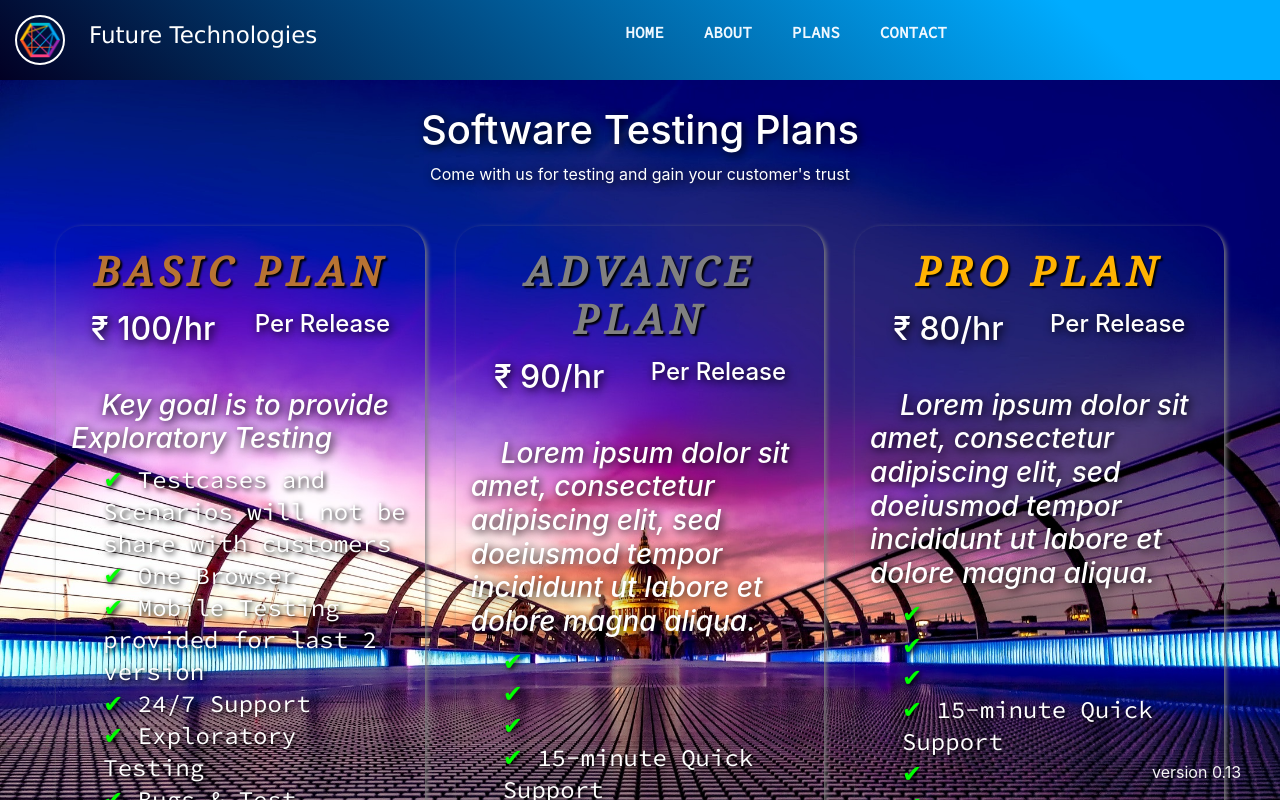
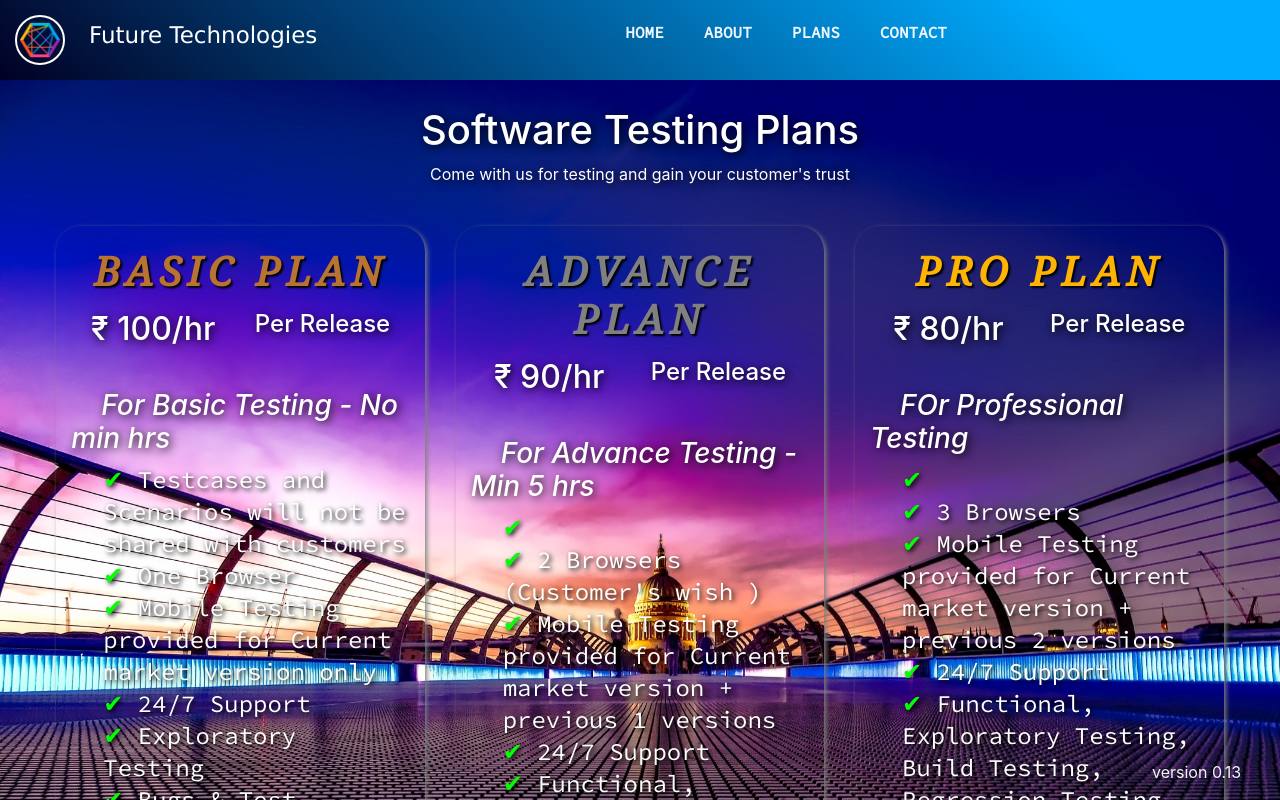
Before and after one commit to Sakrateesh-R/Future_technology, a React (Create React App) app: page /plans in a window 1280 px wide. Shown: the top 800 px of the page. Built offline with nearby package versions, Linux system fonts and the light colour scheme; a web font is replaced by a local one.

Commit message:
updated the Advance & Pro in Plans
Updated the Advance & Pro Plans in the Plans page

```diff
--- a/src/Components/Plans.js
+++ b/src/Components/Plans.js
@@ -10,10 +10,10 @@ const cloudPlans = [
     plan: "BASIC PLAN",
     price: "₹ 100/hr",
     text:
-      "Key goal is to provide Exploratory Testing",
-    testcaseDesign: " Testcases and Scenarios will not be share with customers",
+      "For Basic Testing - No min hrs ",
+    testcaseDesign: " Testcases and Scenarios will not be shared with customers",
     browsers: "One Browser",
-    mobileTest: "Mobile Testing provided for last 2 version",
+    mobileTest: "Mobile Testing provided for Current market version only ",
     support: "24/7 Support",
     testing: "Exploratory Testing",
     reports: "Bugs & Test coverage report will be shared",
@@ -25,13 +25,12 @@ const cloudPlans = [
     plan: "ADVANCE PLAN",
     price: "₹ 90/hr",
     text:
-      "Lorem ipsum dolor sit amet, consectetur adipiscing elit, sed doeiusmod tempor incididunt ut labore et dolore magna aliqua.",
-    storage: "1 TB Cloud Space",
-    dataTransfer: "8 TB Data Transfer",
-    panel: "Fully Managed Panel",
-    support: "15-minute Quick Support",
-    themes: "Unlimited Web Addons",
-    others: "Cancel or Upgrade Anytime",
+      "For Advance Testing - Min 5 hrs",
+    browsers: "2 Browsers (Customer's wish )",
+    mobileTest: "Mobile Testing provided for Current market version + previous 1 versions ",
+    support: "24/7 Support",
+    testing: "Functional, Exploratory Testing, build Testing ",
+    reports: "Bugs, Test Coverage & Release report will be shared",
     tag: "SELECT PLAN"
   },
   {
@@ -39,13 +38,12 @@ const cloudPlans = [
     plan: "PRO PLAN",
     price: "₹ 80/hr",
     text:
-      "Lorem ipsum dolor sit amet, consectetur adipiscing elit, sed doeiusmod tempor incididunt ut labore et dolore magna aliqua.",
-    storage: "4 TB Cloud Space",
-    dataTransfer: "20 TB Data Transfer",
-    panel: "Fully Managed Panel",
-    support: "15-minute Quick Support",
-    themes: "Top Notch Web Apps",
-    others: "Advanced Scalable",
+      "FOr Professional Testing",
+      browsers: "3 Browsers",
+      mobileTest: "Mobile Testing provided for Current market version + previous 2 versions",
+      support: "24/7 Support",
+      testing: "Functional, Exploratory Testing, Build Testing, Regression Testing , sanity Testing , UI Testing ,Compatibility ",
+      reports: "Bugs, Test Coverage & Release report will be shared",
     tag: "TAKE IT NOW"
   }
 ];
```
